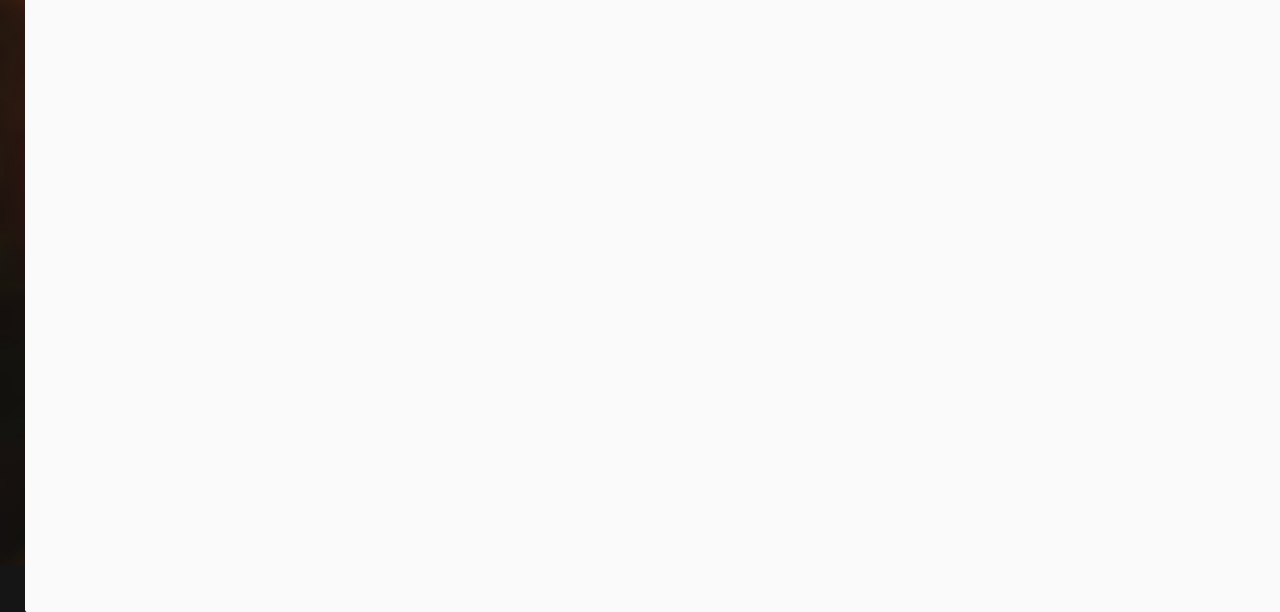
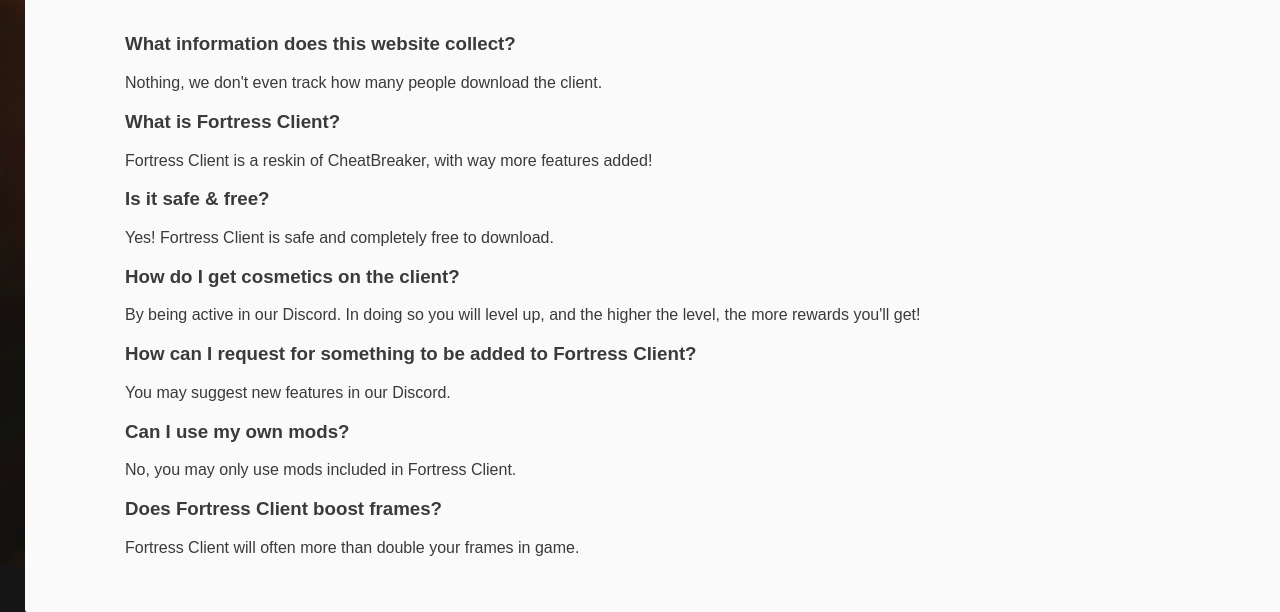
Before and after one commit to Lxnden1/web, a plain HTML site: page faq.html in a window 1280 px wide. Shown: the part 234-846 px from the top of the page. Drawn offline with Linux system fonts and the light colour scheme; a web font is replaced by a local one.

Commit message:
Update faq.html

```diff
--- a/faq.html
+++ b/faq.html
@@ -25,6 +25,22 @@
                     <div class="faq-box">
                     <div class="left-items">
                         <h2 class="faq-label">Frequently Asked Questions</h2>
+			<br>
+                        <h3>What information does this website collect?</h3>
+                        <p>Nothing, we don't even track how many people download the client.</p>
+                        <h3>What is Fortress Client?</h3>
+                        <p>Fortress Client is a reskin of CheatBreaker, with way more features added!</p>
+                        <h3>Is it safe & free?</h3>
+                        <p>Yes! Fortress Client is safe and completely free to download.</p>
+                        <h3>How do I get cosmetics on the client?</h3>
+                        <p>By being active in our Discord. In doing so you will level up, and the higher the level, the more rewards you'll get!</p>
+                        <h3>How can I request for something to be added to Fortress Client?</h3>
+                        <p>You may suggest new features in our Discord.</p>
+                        <h3>Can I use my own mods?</h3>
+                        <p>No, you may only use mods included in Fortress Client.</p>
+                        <h3>Does Fortress Client boost frames?</h3>
+                        <p>Fortress Client will often more than double your frames in game.</p>
+                        </div>
                     </div>
                     </div>
                     </div>
```
